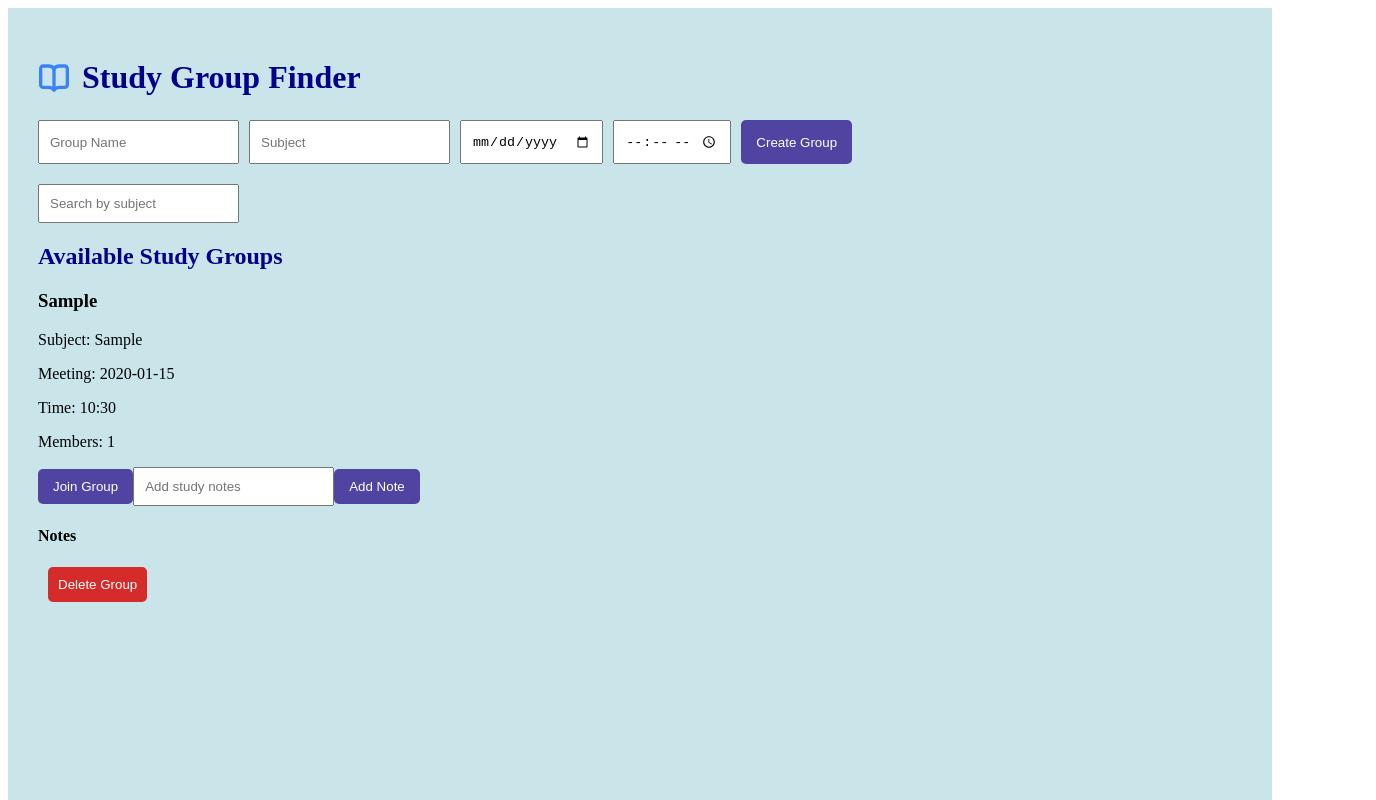
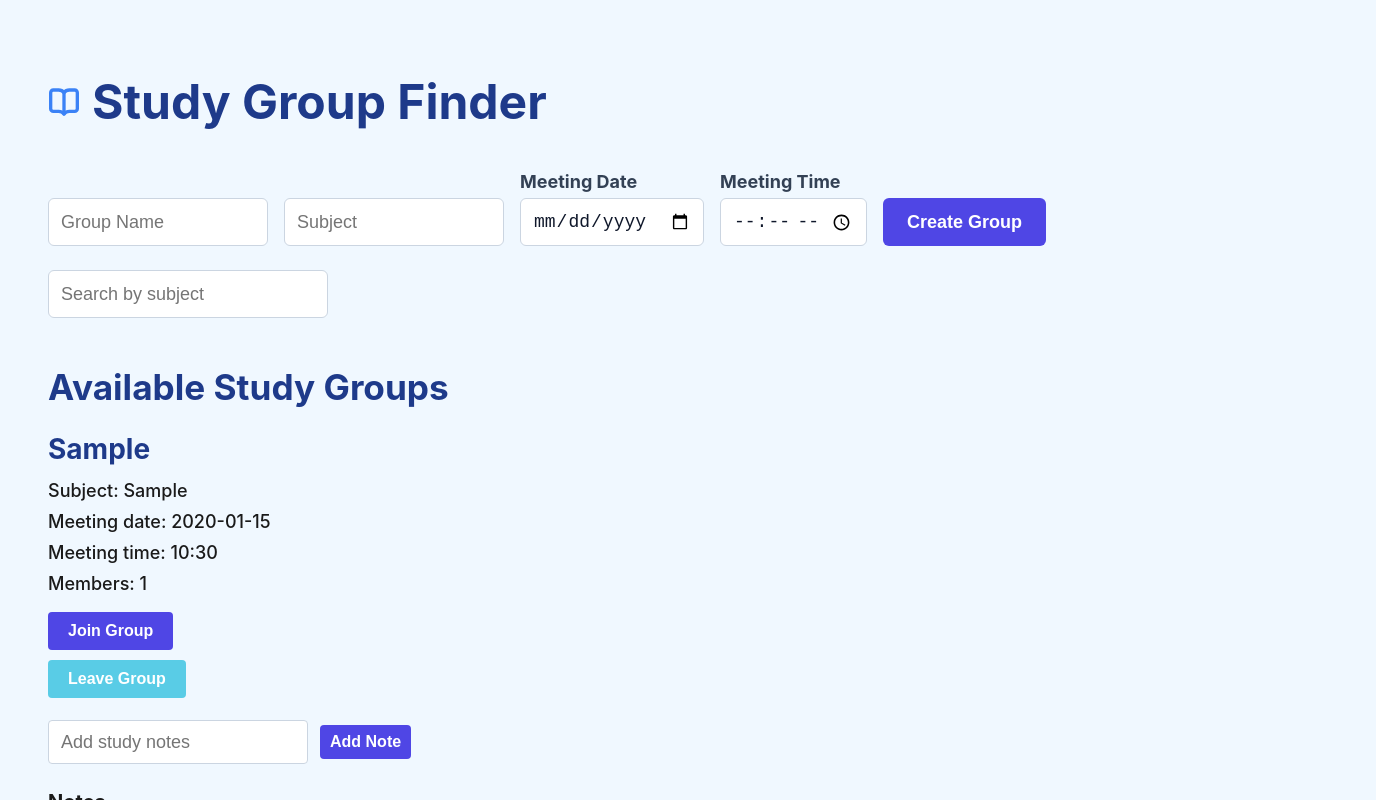
Before and after one commit to kazungumesther/study-groups-finder, a Next.js app: page / in a window 1280 px wide. Both pictures are taken after typing "Sample", "Sample", "2020-01-15", "10:30" into the empty fields and a click on the button "Create Group". Shown: the top 800 px of the page, 1376 px wide, since content can reach past the window. Built offline with nearby package versions, Linux system fonts and the light colour scheme.

Commit message:
spaced the buttons and added titles on them

```diff
--- a/app/components/groupForm.js
+++ b/app/components/groupForm.js
@@ -1,8 +1,7 @@
-"use client";
 import { useState } from "react";
 
-function GroupForm({ addGroup }) {
-  const [name, setName] = useState("");
+export default function GroupForm({ addGroup }) {
+  const [title, setTitle] = useState("");
   const [subject, setSubject] = useState("");
   const [meetingDate, setMeetingDate] = useState("");
   const [meetingTime, setMeetingTime] = useState("");
@@ -10,56 +9,73 @@ function GroupForm({ addGroup }) {
   const handleSubmit = (e) => {
     e.preventDefault();
 
+    if (!title || !subject) return;
+
     const newGroup = {
-      name,
-      subject,
-      meetingDate,
-      meetingTime,
+      title: title,
+      subject: subject,
+      meetingdate: meetingDate, // Saves your calendar date state
+      meetingtime: meetingTime, // Saves your clock time state
+      completed: false,
       members: 1,
-      notes:[],
+      notes: [],
     };
 
     addGroup(newGroup);
 
-    setName("");
+    setTitle("");
     setSubject("");
     setMeetingDate("");
     setMeetingTime("");
   };
 
   return (
-    <form onSubmit={handleSubmit}>
+    <form className="group-form" onSubmit={handleSubmit}>
+      <div className="input-group">
+        <label className="hidden-label">Group Name</label>
         <input
           type="text"
           placeholder="Group Name"
-        value={name}
-        onChange={(e) => setName(e.target.value)}
+          value={title}
+          onChange={(e) => setTitle(e.target.value)}
         />
+      </div>
 
+      <div className="input-group">
+        <label className="hidden-label">Subject</label>
         <input
           type="text"
           placeholder="Subject"
           value={subject}
           onChange={(e) => setSubject(e.target.value)}
         />
+      </div>
 
+      <div className="input-group">
+        <label htmlFor="meetingDate">Meeting Date</label>
         <input
+          id="meetingDate"
           type="date"
           value={meetingDate}
           onChange={(e) => setMeetingDate(e.target.value)}
         />
+      </div>
 
+      <div className="input-group">
+        <label htmlFor="meetingTime">Meeting Time</label>
         <input
+          id="meetingTime"
           type="time"
           value={meetingTime}
           onChange={(e) => setMeetingTime(e.target.value)}
         />
+      </div>
 
-      <button type="submit">
+      <div className="input-group">
+        <button type="submit" className="create-btn">
           Create Group
         </button>
+      </div>
     </form>
   );
 }
-
-export default GroupForm;
--- a/app/components/groupList.js
+++ b/app/components/groupList.js
@@ -1,67 +1,70 @@
 "use client";
 import { useState } from "react";
 
-function GroupList({ groups, joinGroup ,addNote,deleteGroup}) {
-  const[note,setNote] = useState("");
+function GroupList({ groups, joinGroup, leaveGroup, addNote, deleteGroup }) {
+  const [noteInputs, setNoteInputs] = useState({});
+
+  const handleNoteInputChange = (index, value) => {
+    setNoteInputs((prev) => ({ ...prev, [index]: value }));
+  };
+
+  const handleNoteSubmit = (index) => {
+    const currentNote = noteInputs[index] || "";
+    if (!currentNote.trim()) return;
+
+    addNote(index, currentNote);
+    setNoteInputs((prev) => ({ ...prev, [index]: "" }));
+  };
 
   return (
     <div>
       <h2>Available Study Groups</h2>
-
       {groups.length === 0 ? (
-        <p>No groups yet.</p>
+        <p className="no-groups">No groups yet.</p>
       ) : (
-        groups.map((group, index) => (
-          <div key={index} className="group-card">
-            <h3>{group.name}</h3>
-
+        <div className="group-list-container">
+          {groups.map((group, index) => (
+            <div key={index} className="group-item">
+              <h3>{group.title || "Untitled Group"}</h3>
               <p>Subject: {group.subject}</p>
-
-            <p>Meeting: {group.meetingDate}</p>
-
-            <p>Time: {group.meetingTime}</p>
-
+              <p>Meeting date: {group.meetingdate || "Not set"}</p>
+              <p>Meeting time: {group.meetingtime || "Not set"}</p>
               <p>Members: {group.members}</p>
 
-            <button onClick={() => joinGroup(index)}>
+              <button className="join-btn" onClick={() => joinGroup(index)}>
                 Join Group
               </button>
 
+              <button className="leave-btn" onClick={() => leaveGroup(index)}>
+                Leave Group
+              </button>
+
+              <div className="note-row-layout">
                 <input
                   type="text"
                   placeholder="Add study notes"
-            value={note}
-            onChange={(e) => setNote(e.target.value)}
+                  value={noteInputs[index] || ""}
+                  onChange={(e) => handleNoteInputChange(index, e.target.value)}
+                  className="note-input-field"
                 />
-
-
-
-
-       <button onClick={() => {
-         addNote(index, note);
-          setNote("");
-      }}>
+                <button className="add-note-btn" onClick={() => handleNoteSubmit(index)}>
                   Add Note
                 </button>
+              </div>
 
-    <h4> Notes</h4>
-
-   <ul>
-      {group.notes.map((note, i) => (
-       <li key={i}>{note}</li>
+              <h4>Notes</h4>
+              <ul className="notes-display-list">
+                {group.notes && group.notes.map((noteItem, i) => (
+                  <li key={i}>{noteItem}</li>
                 ))}
               </ul>
 
-    <button
-  className="delete-btn"
-  onClick={() => deleteGroup(index)}
->
+              <button className="delete-btn" onClick={() => deleteGroup(index)}>
                 Delete Group
               </button>
-
-
             </div>
-        ))
+          ))}
+        </div>
       )}
     </div>
   );
--- a/app/globals.css
+++ b/app/globals.css
@@ -1,95 +1,245 @@
-
-
-:root {
-  --background: #ffffff;
-  --foreground: #171717;
-}
-
-
-
-@media (prefers-color-scheme: dark) {
-  :root {
-    --background: #0a0a0a;
-    --foreground: #ededed;
-  }
+body {
+  margin: 0;
+  padding: 0;
+  font-family: -apple-system, BlinkMacSystemFont, "Segoe UI", Roboto, Helvetica, Arial, sans-serif;
+  background-color: #f0f8ff;
+  color: #1a1a1a;
+  -webkit-font-smoothing: antialiased;
+  font-size: 18px !important;
 }
 
 .App {
-  padding: 30px;
-  background-color: #c9e5e9;
-  min-height: 100vh;
+  width: 100% !important;
+  max-width: none !important;
+  margin: 0 !important;
+  padding: 40px 48px !important;
+  text-align: left !important;
 }
-
-h1 {
-  color: darkblue;
-}
-h2 {
-  color: darkblue;
-}
-
-form {
-  display: flex;
-  gap: 10px;
-  margin-bottom: 20px;
-}
-
-input {
-  padding: 10px;
-
-input {
-  padding: 10px;
-  margin: 5px;
-  border-radius: 5px;
-  border: 1px solid #ccc;
-}
-
-.group-card {
-  background: white;
-  padding: 20px;
-  margin-top: 20px;
-  border-radius: 10px;
-  box-shadow: 0 2px 5px rgba(0,0,0,0.1);
-}
-
-}
-
-button {
-  background-color: rgb(80, 67, 161);
-  color: white;
-  border: none;
-  padding: 10px 15px;
-  border-radius: 5px;
-  cursor: pointer;
-}
-
-button:hover{
-  opacity: 0.9;
-}
-.delete-btn {
-  background-color: rgb(213, 43, 43);
-  color: white;
-  border: none;
-  padding: 10px;
-  margin-left: 10px;
-  border-radius: 5px;
-  cursor: pointer;
-}
-
-
-
-
 
 .app-title {
   display: flex;
   align-items: center;
   gap: 12px;
-  font-size: 2rem;
-  color: #00008B;
+  font-size: 3rem !important;
+  font-weight: 700;
+  color: #1e3a8a;
+  margin-bottom: 40px !important;
+}
+
+.title-icon {
+  color: #3b82f6;
+}
+
+h2 {
+  font-size: 2.2rem !important;
+  font-weight: 700;
+  color: #1e3a8a;
+  margin-top: 48px !important;
+  margin-bottom: 24px !important;
+}
+
+.no-groups {
+  color: #64748b;
+  font-style: italic;
+  font-size: 18px !important;
+}
+
+.group-form {
+  display: flex !important;
+  flex-wrap: wrap;
+  align-items: flex-end !important;
+  gap: 16px;
   margin-bottom: 24px;
 }
 
+.input-group {
+  display: flex;
+  flex-direction: column;
+  gap: 6px;
+}
 
-.title-icon {
-  color: #3b82f6;
-  flex-shrink: 0;
+.input-group label {
+  font-size: 18px !important;
+  font-weight: 700 !important;
+  color: #334155;
+  text-align: left;
 }
+
+.hidden-label {
+  visibility: hidden;
+  pointer-events: none;
+  user-select: none;
+}
+
+.input-group input[type="text"],
+.input-group input[type="date"],
+.input-group input[type="time"],
+input[placeholder="Search by subject"] {
+  height: 48px !important;
+  width: 100%;
+  max-width: 220px !important;
+  padding: 8px 12px;
+  font-size: 18px !important;
+  border: 1px solid #cbd5e1;
+  border-radius: 6px;
+  background-color: #ffffff;
+  color: #0f172a;
+  box-sizing: border-box;
+  transition: border-color 0.15s ease, box-shadow 0.15s ease;
+}
+
+input[placeholder="Search by subject"] {
+  max-width: 280px !important;
+  margin-bottom: 32px;
+  display: block;
+}
+
+.input-group input:focus,
+input[placeholder="Search by subject"]:focus {
+  outline: none;
+  border-color: #3b82f6;
+  box-shadow: 0 0 0 3px rgba(59, 130, 246, 0.15);
+}
+
+.create-btn {
+  height: 48px !important;
+  background-color: #4f46e5;
+  color: #ffffff;
+  border: none;
+  padding: 0 24px !important;
+  border-radius: 6px;
+  font-size: 18px !important;
+  font-weight: 600;
+  cursor: pointer;
+  white-space: nowrap;
+  transition: background-color 0.15s ease;
+}
+
+.create-btn:hover {
+  background-color: #4338ca;
+}
+
+.group-list-container {
+  display: flex !important;
+  flex-direction: column !important;
+  gap: 40px !important;
+  margin-top: 24px !important;
+}
+
+.group-item {
+  display: flex !important;
+  flex-direction: column !important;
+  align-items: flex-start !important;
+  text-align: left !important;
+  gap: 10px !important;
+  width: 100% !important;
+}
+
+.group-item h3 {
+  font-size: 28px !important;
+  font-weight: 700;
+  color: #1e3a8a;
+  margin: 0 0 4px 0 !important;
+}
+
+.group-item p {
+  font-size: 18px !important;
+  color: #1a1a1a;
+  margin: 0 !important;
+  font-weight: 500;
+}
+
+.note-row-layout {
+  display: flex !important;
+  flex-direction: row !important;
+  align-items: center !important;
+  gap: 12px !important;
+  margin-top: 12px !important;
+  width: auto !important;
+}
+
+
+.note-input-field {
+  width: 260px !important;
+  height: 44px !important;
+  padding: 8px 12px !important;
+  font-size: 18px !important;
+  border: 1px solid #cbd5e1;
+  border-radius: 4px;
+  box-sizing: border-box !important;
+  background-color: #ffffff;
+}
+
+.add-note-btn {
+  height: 34px !important;
+  padding: 0 10px !important;
+  font-size: 16px !important;
+  font-weight: 600;
+  background-color: #4f46e5;
+  color: white;
+  border: none;
+  border-radius: 4px;
+  cursor: pointer;
+  white-space: nowrap;
+}
+
+.group-item h4 {
+  font-size: 20px !important;
+  font-weight: 700;
+  color: #1a1a1a;
+  margin: 16px 0 4px 0 !important;
+}
+
+.notes-display-list {
+  padding-left: 24px !important;
+  margin: 0 !important;
+  font-size: 18px !important;
+}
+
+.notes-display-list li {
+  margin-bottom: 6px;
+}
+
+.join-btn {
+  background-color: #4f46e5!important;
+  color: white !important;
+  font-size: 16px !important;
+  font-weight: 600;
+  height: 38px !important;
+  padding: 0 20px !important;
+  border: none !important;
+  border-radius: 4px !important;
+  cursor: pointer !important;
+  margin-top: 8px !important;
+  width: fit-content !important;
+}
+
+.delete-btn {
+  background-color: #e66060 !important;
+  color: white !important;
+  font-size: 16px !important;
+  font-weight: 600;
+  height: 38px !important;
+  padding: 0 20px !important;
+  border: none !important;
+  border-radius: 4px !important;
+  cursor: pointer !important;
+  margin-top: 12px !important;
+  width: fit-content !important;
+}
+.leave-btn {
+  background-color: #59cce6 !important;
+  color: white !important;
+  font-size: 16px !important;
+  font-weight: 600 !important;
+  height: 38px !important;
+  padding: 0 20px !important;
+  border: none !important;
+  border-radius: 4px !important;
+  cursor: pointer !important;
+  width: fit-content !important;
+}
+
+.leave-btn:hover {
+  background-color: #a1dbdf !important;
+}
--- a/app/page.tsx
+++ b/app/page.tsx
@@ -13,21 +13,27 @@ interface Group {
   notes: string[];
 }
 
-
 export default function App() {
   const [groups, setGroups] = useState<Group[]>([]);
-
   const [search, setSearch] = useState("");
 
-
-  const addGroup = (group:Group) => {
-    setGroups([...groups, group]);
+  const addGroup = (group: Group) => {
+    setGroups(prevGroups => [...prevGroups, group]);
   };
 
   const joinGroup = (index: number) => {
     setGroups(prevGroups =>
       prevGroups.map((group, i) =>
         i === index ? { ...group, members: group.members + 1 } : group
+      )
+    );
+  };
+
+
+  const leaveGroup = (index: number) => {
+  setGroups(prevGroups =>
+    prevGroups.map((group, i) =>
+      i === index ? { ...group, members: Math.max(0, group.members - 1) } : group
     )
   );
 };
@@ -40,23 +46,14 @@ const addNote = (index: number, note: string) => {
     );
   };
 
-const deleteGroup = (index:number) => {
-  const del = (index: number) => {
-  const updatedGroups = groups.filter((_, i) => i !== index);
-  setGroups(updatedGroups);
+  const deleteGroup = (index: number) => {
+    setGroups(prevGroups => prevGroups.filter((_, i) => i !== index));
   };
 
-
-const filteredGroups = groups.filter((group) =>
-  group.subject.toLowerCase().includes(search.toLowerCase())
-);
-
-}
-
-const filteredGroups = groups.filter(group =>
-  group.subject.toLowerCase().includes(search.toLowerCase())
-);
-
+  const filteredGroups = groups.filter((group) => {
+    if (!search.trim()) return true;
+    return group.subject.toLowerCase().includes(search.toLowerCase());
+  });
 
   return (
     <div className="App">
@@ -64,7 +61,6 @@ const filteredGroups = groups.filter(group =>
         <BookOpen className="title-icon" size={32} strokeWidth={2.5} />
         Study Group Finder
       </h1>
-
       <GroupForm addGroup={addGroup} />
 
       <input
@@ -74,13 +70,13 @@ const filteredGroups = groups.filter(group =>
         onChange={(e) => setSearch(e.target.value)}
       />
 
-
       <GroupList
         groups={filteredGroups}
         joinGroup={joinGroup}
+        leaveGroup={leaveGroup}
         addNote={addNote}
         deleteGroup={deleteGroup}
       />
     </div>
   );
-};
+}
```
Lines whose indentation alone changed are shown as unchanged.
